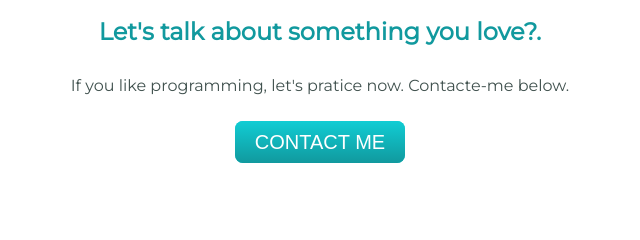
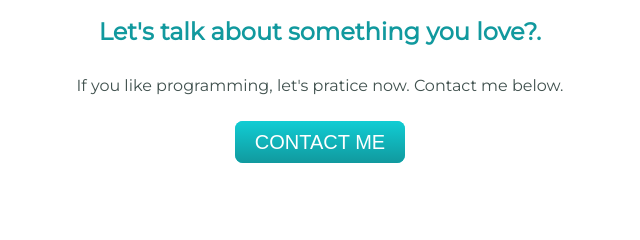
Before and after one commit to Paulof53/Personal_site, a plain HTML site: page index.html in a window 1280 px wide. Shown: the part 2054-2294 px from the top of the page, 320-960 px from the left. Drawn offline with nearby package versions, Linux system fonts and the light colour scheme.

Commit message:
Update index.html

```diff
--- a/index.html
+++ b/index.html
@@ -46,7 +46,7 @@
       <div class="contact-me">
         <h2>Get In Touch</h2>
         <h3>Let's talk about something you love?.</h3>
-        <p>If you like programming, let's pratice now. Contacte-me below.</p>
+        <p>If you like programming, let's pratice now. Contact me below.</p>
         <a class="btn" href="mailto:paulo.freire53@gmail.com">CONTACT ME</a>
       </div>
     </div>
```
